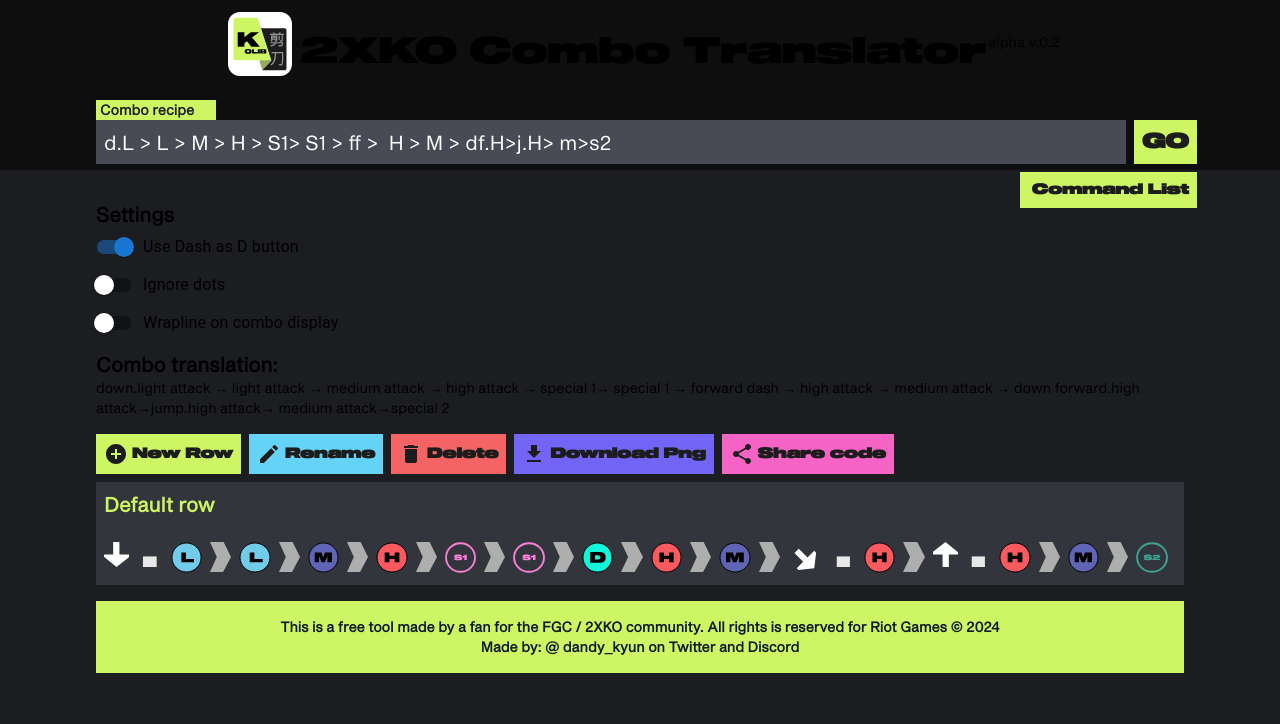
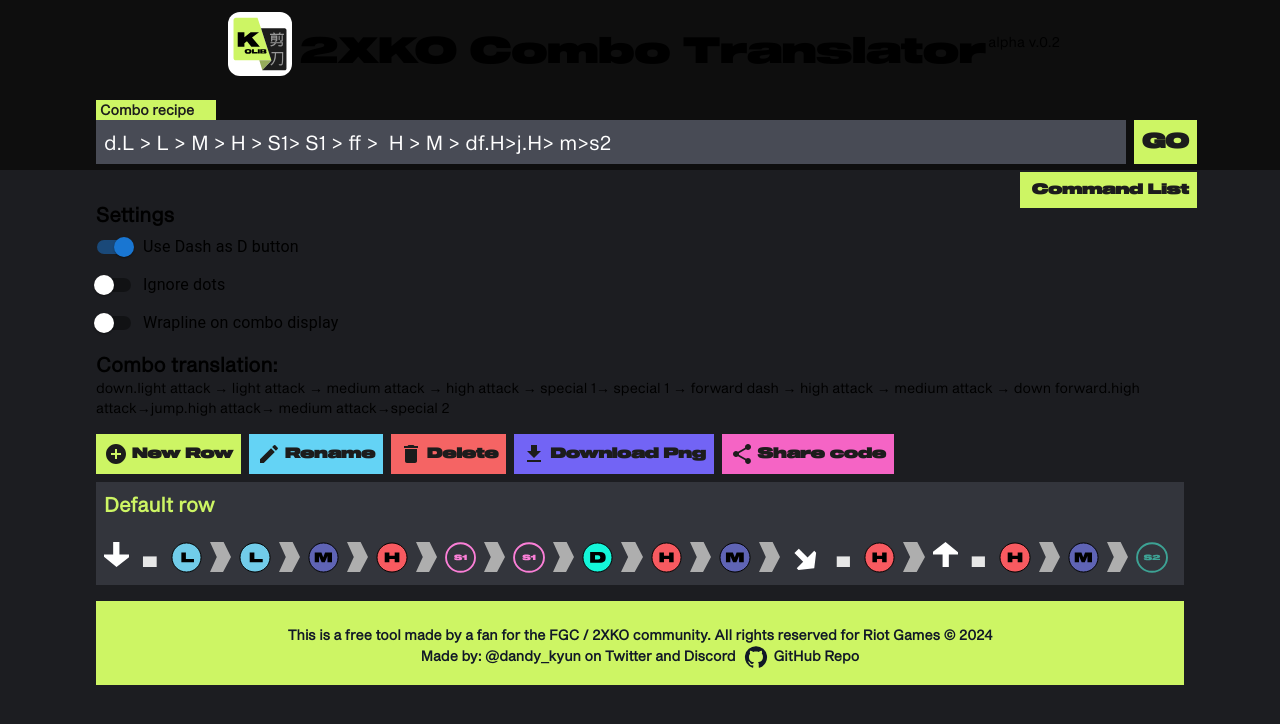
Before and after one commit to lisboa-daniel/Kolib-2XKO-Combo-Translator, a Next.js app: page / in a window 1280 px wide. Shown: the top 724 px of the page. Built offline with nearby package versions, Linux system fonts and the light colour scheme.

Commit message:
feat: git link added

```diff
--- a/src/app/page.tsx
+++ b/src/app/page.tsx
@@ -9,7 +9,7 @@
 import { Box, FormControlLabel, FormGroup, Modal, Switch, Typography } from "@mui/material";
 
 import Title from "./ui/title";
-import { AddCircle, Delete, Download, Edit, Share } from '@mui/icons-material';
+import { AddCircle, Delete, Download, Edit, GitHub, Share } from '@mui/icons-material';
 
 import {boldFont} from "@/app/ui/fonts";
 
@@ -532,16 +532,18 @@
 
 
 
-          <footer className="bg-green-500 w-full  text-gray-900 py-4 px-6 text-center font-extrabold">
-          <p className="text-sm">
-            This is a free tool made by a fan for the FGC / 2XKO community. All rights is reserved for Riot Games © 2024
+        <footer className="bg-green-500 w-full text-gray-900 py-4 px-6 text-center font-extrabold text-sm">
+          <div className="flex justify-center space-x-4">
+          <p className="mt-2">
+            This is a free tool made by a fan for the FGC / 2XKO community. All rights reserved for Riot Games © 2024
           </p>
+          </div>
 
-          <p className="text-sm">
-            Made by: @ dandy_kyun on Twitter and Discord
+          <p>
+            Made by: @dandy_kyun on Twitter and Discord
+
+            <a href="https://github.com/lisboa-daniel/kolib" className="hover:text-white ml-2"><GitHub/> &nbsp;GitHub Repo</a>
           </p>
-
-
         </footer>
 
         {/*<div className="flex flex-row h-2 w-full">
```
